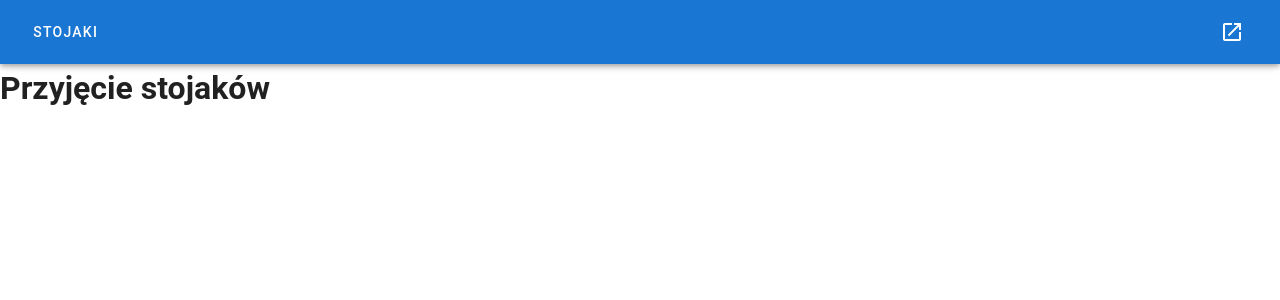
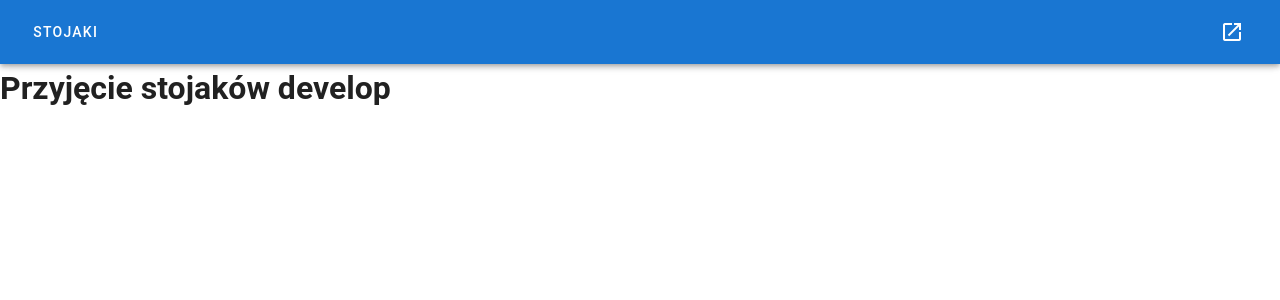
Before and after one commit to BertrandIT/stands-pwa, a Vue app: page /admitStands in a window 1280 px wide. Shown: the top 300 px of the page. Built offline with nearby package versions, Linux system fonts and the light colour scheme; a small style sheet from the web is missing.

Commit message:
test commit

```diff
--- a/src/views/AdmitStands.vue
+++ b/src/views/AdmitStands.vue
@@ -1,5 +1,5 @@
 <template>
   <div class="about">
-    <h1>Przyjęcie stojaków</h1>
+    <h1>Przyjęcie stojaków develop</h1>
   </div>
 </template>
```
